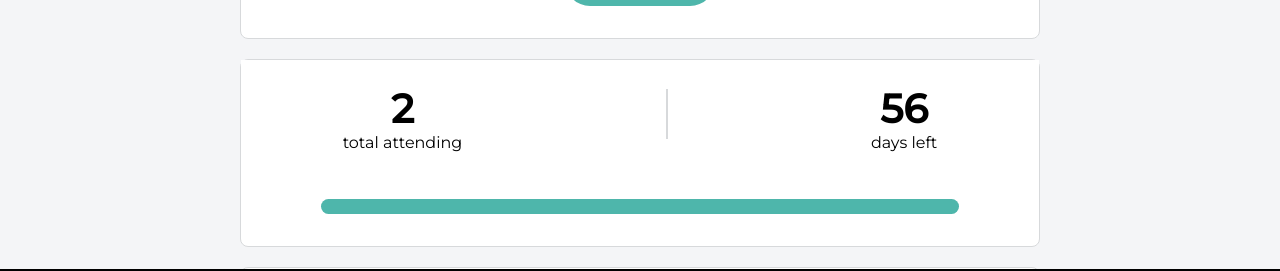
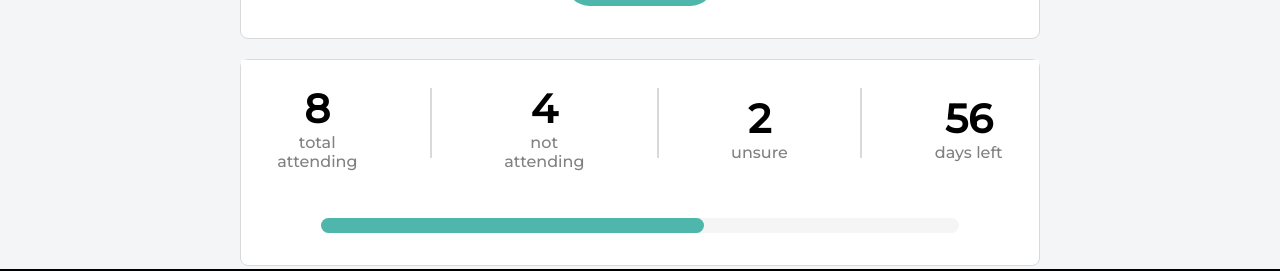
Before and after one commit to kristenwood123/RSVP-react-app, a React (Create React App) app: page / in a window 1280 px wide. Shown: the part 472-743 px from the top of the page. Built offline with nearby package versions, Linux system fonts and the light colour scheme.

Commit message:
added not attending and unsure values

```diff
--- a/src/components/Details.js
+++ b/src/components/Details.js
@@ -5,7 +5,7 @@ import Progressbar from './Progress_Bar'
 
 
 const Details = () => {
-   const { count } = useGlobalContext()
+   const { count, unsure } = useGlobalContext()
   return (
     <section className='details'>
       <div className="text-container">
@@ -36,12 +36,24 @@ const Details = () => {
                 <hr className='details-hr'/>
                 <div className="vl"></div>
               <div>
+                <li className='details-nums'>4</li>
+                <li className='details-text'>not attending</li>
+              </div>
+                <hr className='details-hr'/>
+                <div className="vl"></div>
+              <div>
+                <li className='details-nums'>{unsure}</li>
+                <li className='details-text'>unsure</li>
+              </div>
+                <hr className='details-hr'/>
+                <div className="vl"></div>
+              <div>
                 <li className='details-nums'>56</li>
                 <li className='details-text'>days left</li>
               </div>
               <hr className='details-hr'/>
             </ul>
-            <Progressbar bgcolor='#4eb6ab' height={15}/>
+            <Progressbar bgcolor='#4eb6ab' height={15} now={60} />
            </article>
         </div>
     </section>
--- a/src/components/List.js
+++ b/src/components/List.js
@@ -1,6 +1,5 @@
 import React from 'react'
 import { useGlobalContext } from '../context'
-
 
 const List = () => {
   const { people } = useGlobalContext()
--- a/src/components/Progress_Bar.js
+++ b/src/components/Progress_Bar.js
@@ -1,6 +1,6 @@
 import React from 'react'
 
-const Progress_Bar = ({bgcolor, progress, height}) => {
+const Progress_Bar = ({bgcolor, height}) => {
    const Parentdiv = {
         height: height,
         width: '80%',
@@ -11,7 +11,7 @@ const Progress_Bar = ({bgcolor, progress, height}) => {
 
       const Childdiv = {
         height: '100%',
-        width: `${progress}%`,
+        width: '60%',
         backgroundColor: bgcolor,
         borderRadius: 40,
       }
--- a/src/components/Rsvp.js
+++ b/src/components/Rsvp.js
@@ -1,7 +1,4 @@
 import React from 'react'
-import { RiSurgicalMaskLine } from 'react-icons/ri';
-import { GiHealthCapsule } from 'react-icons/gi';
-
 import Modal from './Modal'
 import { useGlobalContext } from '../context'
 
@@ -50,7 +47,7 @@ const { inputValues, handleOnChange, handleSubmit, state} = useGlobalContext()
             required />
         </div>
            <button type='submit' className='btn'>Let's Party!</button>
-      </fieldset>
+        </fieldset>
       </form>
     </section>
   </>
--- a/src/context.js
+++ b/src/context.js
@@ -29,13 +29,12 @@ const AppProvider = ({ children }) => {
     firstName: '',
     lastName: '',
     number: '',
-    mask: '',
-    vacc: ''
   });
 
   const [people, setPeople] = useState([])
   const [showModal, setShowModal] = useState(false)
-  const [count, setCount] = useState(2)
+  const [count, setCount] = useState(8)
+  const [unsure, setUnsure] = useState(2)
   const [state, dispatch] = useReducer(reducer, defaultModalState)
 
 
@@ -55,9 +54,9 @@ setInputValues((prevState) => ({
 const handleSubmit = e => {
      e.preventDefault();
     setCount(count + 1)
-    const {firstName, lastName, number, vacc, mask} = inputValues;
+    const {firstName, lastName, number } = inputValues;
     if(firstName && lastName && number) {
-      const person = {id: new Date().getTime().toString(), firstName, lastName, number, vacc, mask}
+      const person = {id: new Date().getTime().toString(), firstName, lastName, number }
       setPeople((prevState) => {
         return [...prevState, person]
       })
@@ -68,8 +67,6 @@ const handleSubmit = e => {
         firstName: '',
         lastName: '',
         number: '',
-        vacc: '',
-        mask: ''
       })
 
       dispatch({type: 'ADD_PERSON'})
@@ -85,6 +82,7 @@ const closeModal = () => {
    state,
    showModal,
    count,
+   unsure,
    inputValues,
     handleSubmit,
     handleOnChange,
--- a/src/index.css
+++ b/src/index.css
@@ -114,6 +114,10 @@ h2 {
 
 .details-text {
   padding-bottom: 15px;
+  color: var(--gray-text);
+  font-weight: 500;
+  max-width: 80px;
+  text-align: center;
 }
 
 .vl {
@@ -262,6 +266,7 @@ fieldset {
   grid-template-columns: 1fr 1fr 1fr;
   grid-auto-rows: minmax(100px, auto);
   grid-gap: 10px;
+  list-style-type: none;
 }
 
 .attending {
@@ -270,7 +275,7 @@ fieldset {
 }
 
 .person {
-  color: rgb(247, 114, 6);
+  color: var(--color-teal);
   border: 1px solid rgb(236, 234, 234);
   border-radius: 6px;
 }
@@ -326,7 +331,7 @@ fieldset {
 
   .vl {
     border-left: 2px solid var(--gray-border);
-    height: 50px;
+    height: 70px;
     display: block;
   }
 
```
